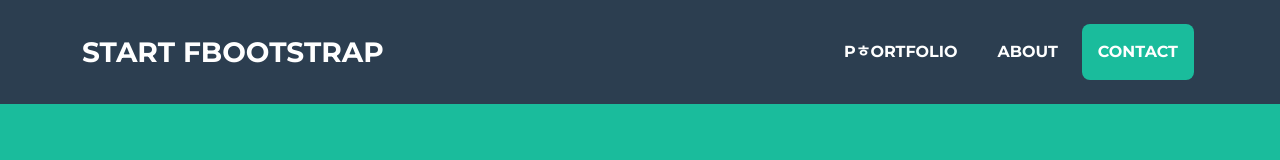
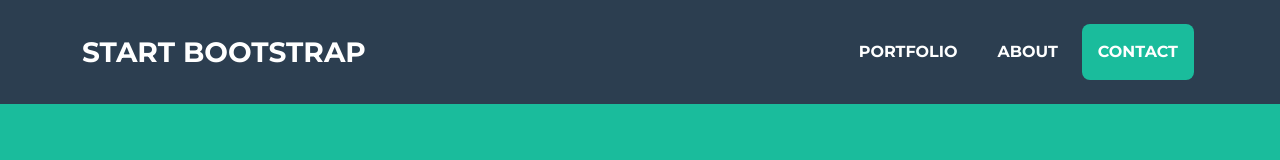
Before and after one commit to 0180nowear/PORTFOLIO_RAEWONKIM, a website: page dist/index.html in a window 1280 px wide. Shown: the top 160 px of the page. Drawn offline with nearby package versions, Linux system fonts and the light colour scheme.

Commit message:
ROLLBACK

```diff
--- a/dist/index.html
+++ b/dist/index.html
@@ -20,14 +20,14 @@
         <!-- Navigation-->
         <nav class="navbar navbar-expand-lg bg-secondary text-uppercase fixed-top" id="mainNav">
             <div class="container">
-                <a class="navbar-brand" href="#page-top">Start fBootstrap</a>
+                <a class="navbar-brand" href="#page-top">Start Bootstrap</a>
                 <button class="navbar-toggler text-uppercase font-weight-bold bg-primary text-white rounded" type="button" data-bs-toggle="collapse" data-bs-target="#navbarResponsive" aria-controls="navbarResponsive" aria-expanded="false" aria-label="Toggle navigation">
                     Menu
                     <i class="fas fa-bars"></i>
                 </button>
                 <div class="collapse navbar-collapse" id="navbarResponsive">
                     <ul class="navbar-nav ms-auto">
-                        <li class="nav-item mx-0 mx-lg-1"><a class="nav-link py-3 px-0 px-lg-3 rounded" href="#portfolio">Pㅎortfolio</a></li>
+                        <li class="nav-item mx-0 mx-lg-1"><a class="nav-link py-3 px-0 px-lg-3 rounded" href="#portfolio">Portfolio</a></li>
                         <li class="nav-item mx-0 mx-lg-1"><a class="nav-link py-3 px-0 px-lg-3 rounded" href="#about">About</a></li>
                         <li class="nav-item mx-0 mx-lg-1"><a class="nav-link py-3 px-0 px-lg-3 rounded" href="#contact">Contact</a></li>
                     </ul>
```
